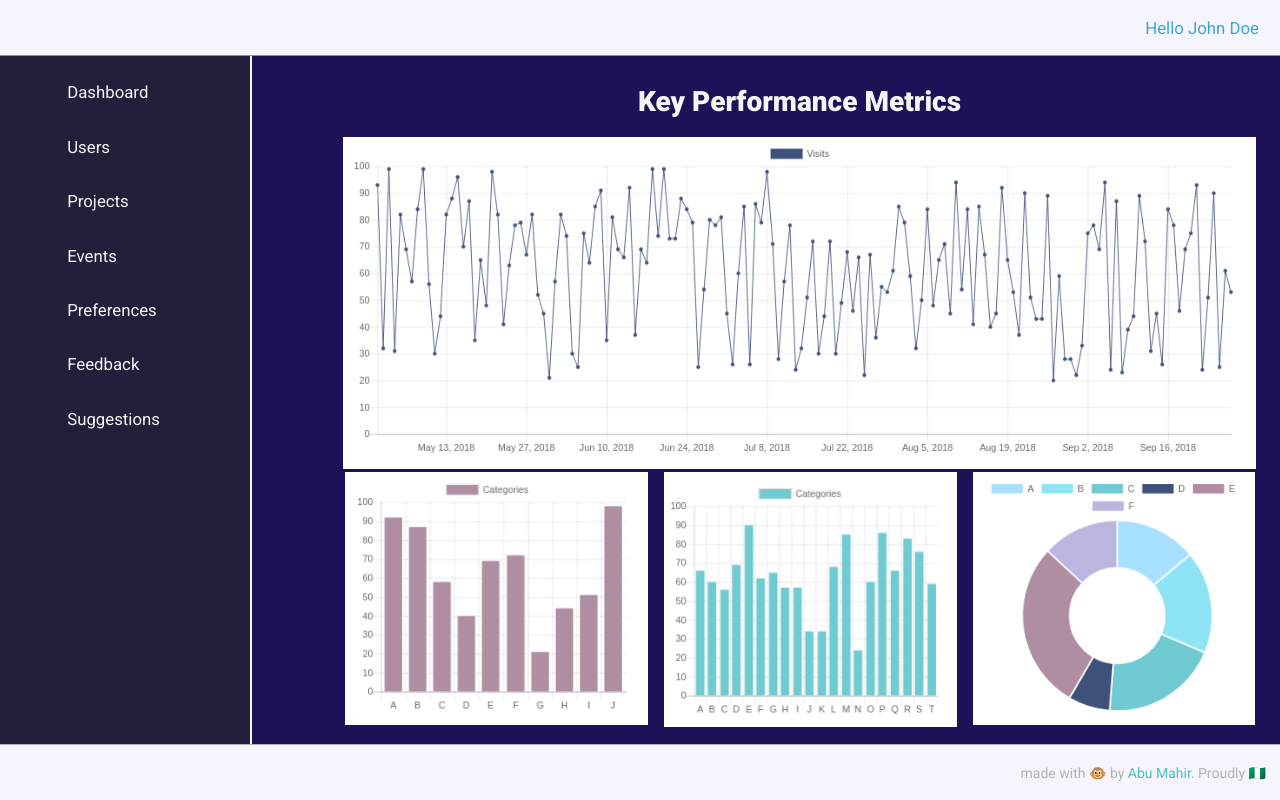
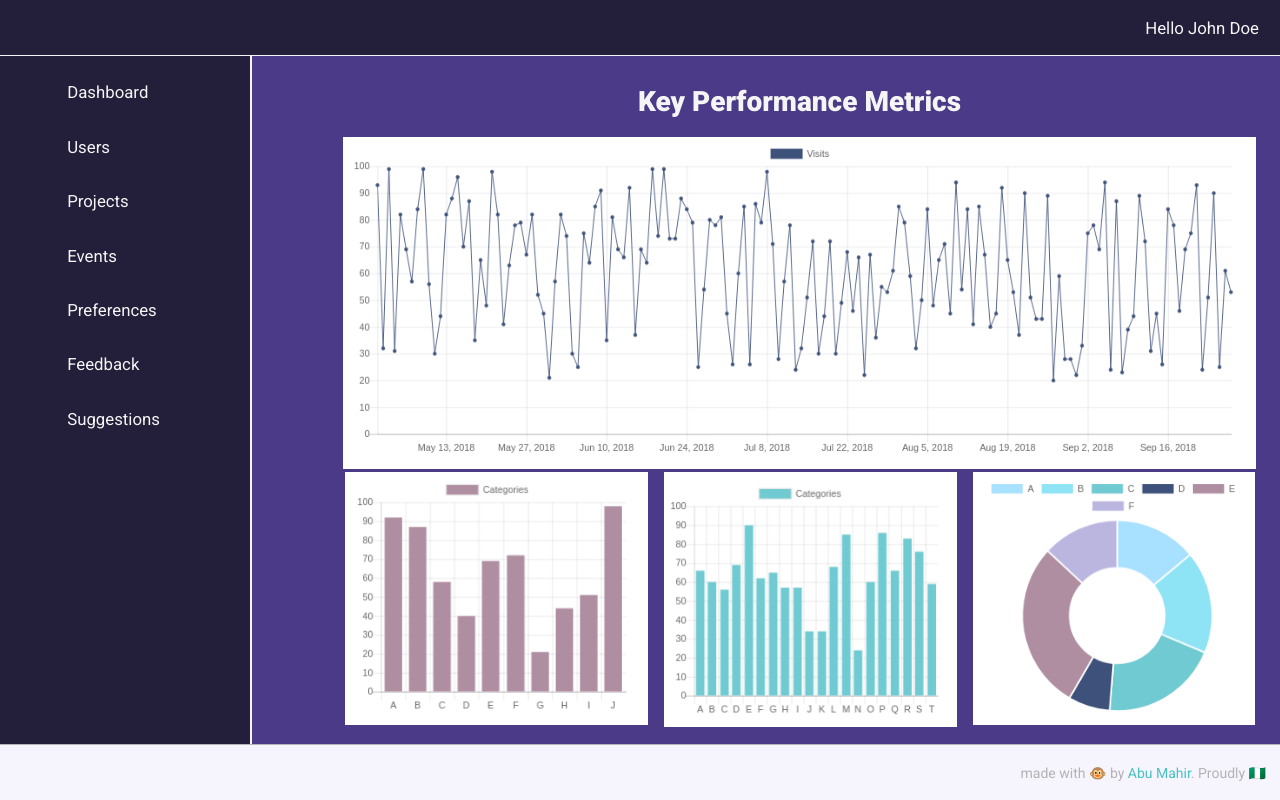
Before and after one commit to AbuMahir980/react-dashboard, a React (Vite) app: page /dashboard in a window 1280 px wide. Shown: the top 800 px of the page. Built offline with nearby package versions, Linux system fonts and the light colour scheme.

Commit message:
Change background + color of header component

```diff
--- a/src/css/header.css
+++ b/src/css/header.css
@@ -5,17 +5,17 @@
     left: 0;
     width: 100%;
     height: 4em;
-    background-color: #f6f4fc;
+    background-color: #231E39;
     display: flex;
     align-items: center;
     justify-content: space-between;
     padding: 1.5em;
-    border-bottom: 1px solid #3ba8d4;
+    border-bottom: 1px solid whitesmoke;
 }
 
 .header-user {
     font-size: 1.2em;
-    color: #3ba8d4;
+    color: whitesmoke;
 }
 
 .header-user > i {
--- a/src/css/index.css
+++ b/src/css/index.css
@@ -3,7 +3,7 @@
 body {
     font: 400 14px Roboto, sans-serif;
     /* background: #f6f4fc; */
-    background: #1f1157;
+    background: #4b3a88;
     color: whitesmoke;
     -webkit-font-smoothing: antialiased;
     margin: 0;
@@ -55,5 +55,5 @@ a {
     justify-content: center;
     align-items: center;
     margin: auto 20px;
-    background-color: ;
+
 }
```
